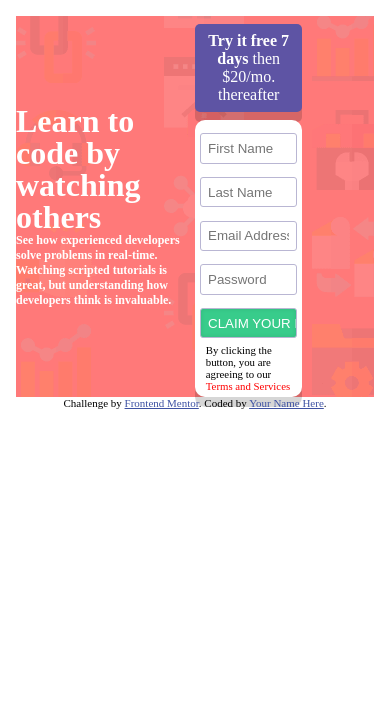
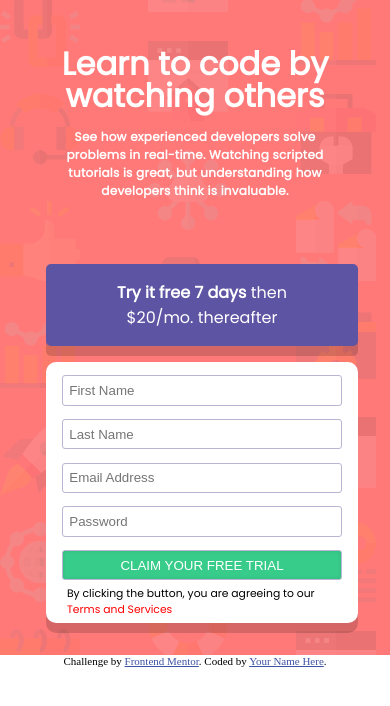
Before and after one commit to toshirokubota/intro-component-with-signup-form, a plain HTML site: page index.html in a window 390 px wide. Drawn offline with Linux system fonts and the light colour scheme.

Commit message:
working on alignment of parts

```diff
--- a/index.html
+++ b/index.html
@@ -11,6 +11,7 @@
   <title>Frontend Mentor | Intro component with sign up form</title>
 
   <!-- Feel free to remove these styles or customise in your own stylesheet 👍 -->
+  <link rel="stylesheet" type="text/css" href="https://fonts.googleapis.com/css?family=Poppins" />
   <link rel="stylesheet" href="style.css">
   <style>
     .attribution {
--- a/style.css
+++ b/style.css
@@ -1,26 +1,25 @@
 
 :root {
+    box-sizing: border-box;
     font-size: 16px;
 }
 
 *,
 ::before,
 ::after {
-    box-sizing: border-box;
+    box-sizing: inherit;
     margin: 0;
     padding: 0;
 }
 
 body {
     position: absolute;
-    /* width: 100vw;
-    height: 56vw; */
     width: 1440px;
     height: 800px;
     left: 50%;
     transform: translate(-50%, 0%);
     /* margin-top: 1rem; */
-    padding: 1rem;
+    /* padding: 1rem; */
     @media only screen and (max-width: 450px) {
         width: 100%;
         height: auto;
@@ -32,50 +31,61 @@ main {
     display: flex;
     height: 100%;
     background-image: url('./images/bg-intro-desktop.png');
+    flex-direction: row;
+    @media only screen and (max-width: 450px) {
+        flex-direction: column;
+    }
 }
 .description-card {
+    justify-content: left;
     flex: 1 1 50%;
-    @media only screen and (max-width: 450px) {
-        flex: 1 1 100%;
-    }
     display: flex;
     flex-direction: column;
     justify-items: center;
     align-items: center;
     color: white;
-    margin: auto;
+    margin: auto 0 auto auto;
+    @media only screen and (max-width: 450px) {
+        flex: 1 1 100%;
+        margin: 3em 0.5em;
+    }
 }
 .center{
     margin: auto;
 }
 .description-card h1 {
     width: 50%;
-    @media only screen and (max-width: 450px) {
-        width: 100%;
-    }
     text-align: left;
     font-size: 2rem;
     font-weight: bold;
     line-height: 2rem;
-    /*letter-spacing: -0.0325rem; */
+    padding-bottom: 0.5em;
+    @media only screen and (max-width: 450px) {
+        width: 80%;
+        text-align: center;
+    }
 }
 .description-card h2 {
     width: 50%;
-    @media only screen and (max-width: 450px) {
-        width: 100%;
-    }
     text-align: left;
     font-size: 0.75rem;
-    /* line-height: 1.625rem; */
+    letter-spacing: 0.25px;
+    @media only screen and (max-width: 450px) {
+        width: 80%;
+        text-align: center;
+    }
 }
 .form-card {
     flex: 1 1 50%;
+    display: flex;
+    flex-direction: column;
+    align-items: center;
+    margin: auto 2em auto auto;
     @media only screen and (max-width: 450px) {
         flex: 1 1 100%;
+        margin-bottom: 2em;
+        width: 80%;
     }
-    display: flex;
-    flex-direction: column;
-    margin: auto;
 }
 .banner {
     background-color: #5E54A4;
@@ -87,10 +97,18 @@ main {
     font-size: 1rem;
     box-shadow: 0 10px 0 rgba(0,0,0,0.16);
     border-radius: 5px;
+    @media only screen and (max-width: 450px) {
+        width: 100%;
+        padding: 1em 3.5em;
+        margin: 1em;
+    }
 }
 .form-card > form {
     background-color: white;
     width: 60%;
+    @media only screen and (max-width: 450px) {
+        width: 100%;
+    }
     border-radius: 10px;
     box-shadow: 0 10px 0 rgba(0,0,0,0.16);
 }
```
